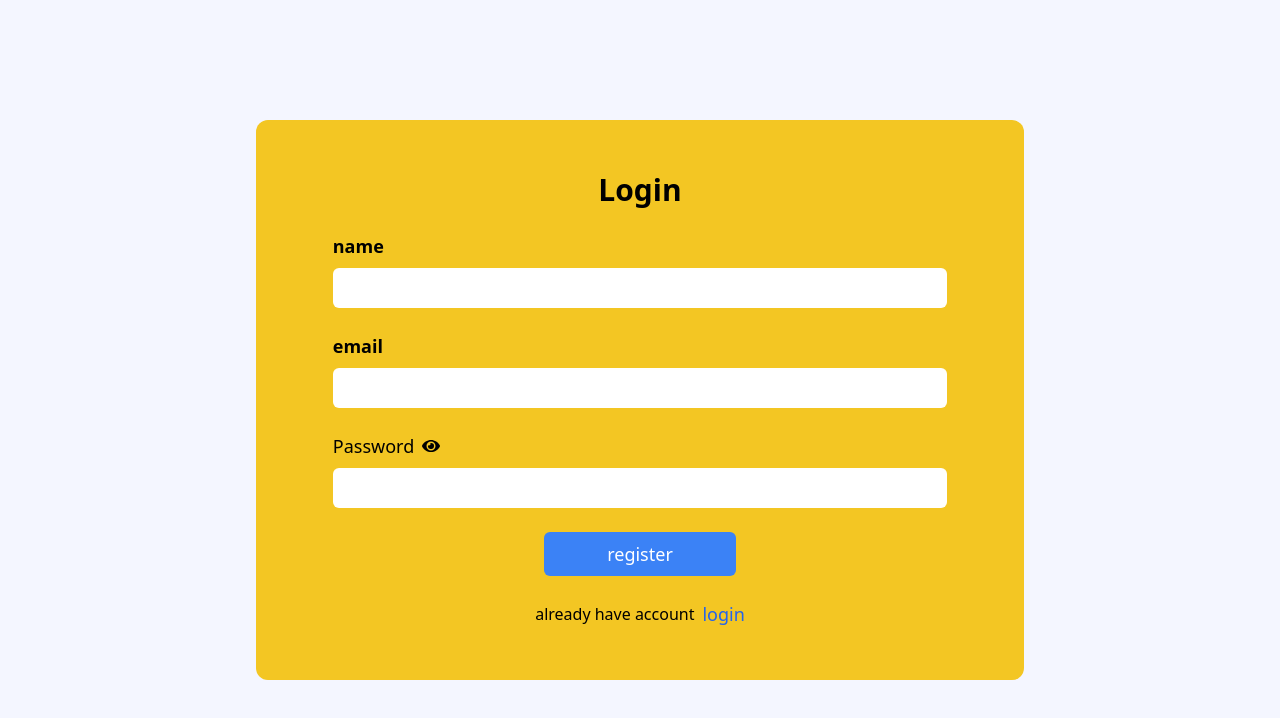
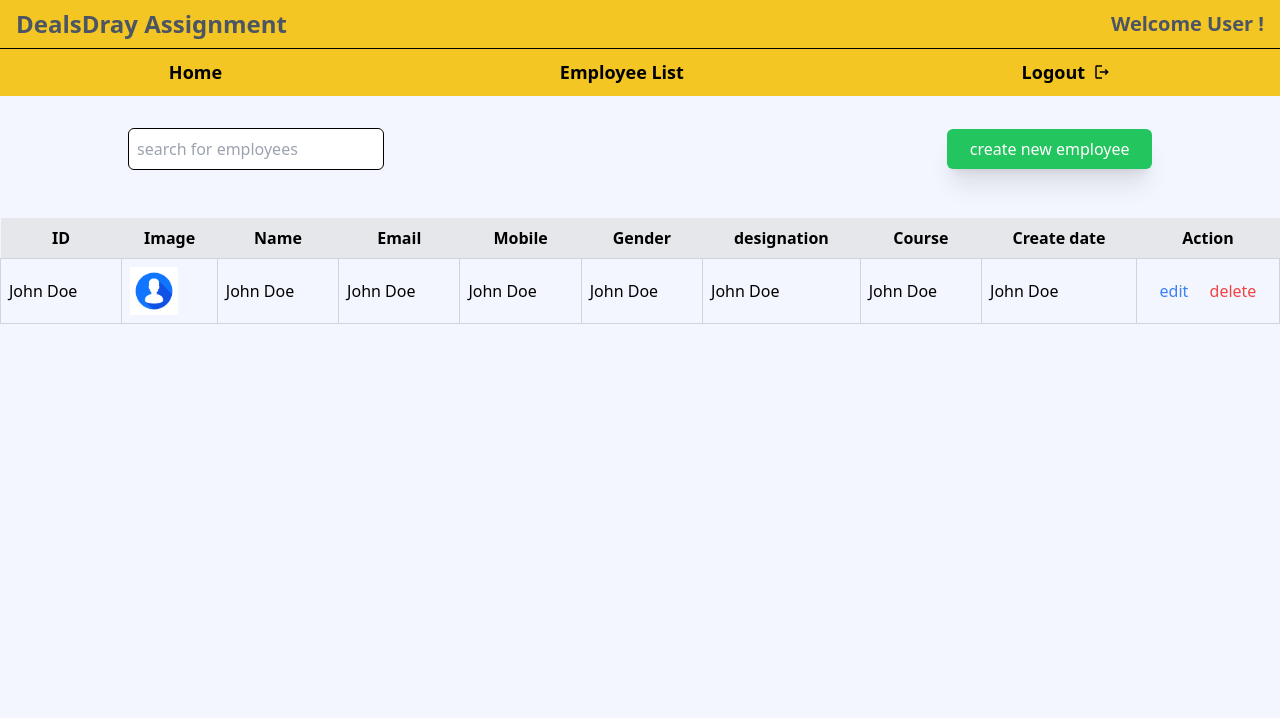
Before and after one commit to Jayanth9743/dealsdray, a React (Vite) app in the folder frontend/: page / in a window 1280 px wide. Shown: the top 718 px of the page. Built offline with nearby package versions, Linux system fonts and the light colour scheme.

Commit message:
table and create

```diff
--- a/frontend/src/App.jsx
+++ b/frontend/src/App.jsx
@@ -1,11 +1,18 @@
-import Login from "./pages/Login"
+import Navbar from "./components/Navbar"
+import EmployeeList from "./pages/EmployeeList"
+// import Login from "./pages/Login"
+
+// import CreateEmployee from "./pages/CreateEmployee"
 
 function App() {
 
 
   return (
     <>
-      <Login/>
+      {/* <Login/> */}
+      <Navbar/>
+      <EmployeeList/>
+      {/* <CreateEmployee/> */}
     </>
   )
 }
--- /dev/null
+++ b/frontend/src/components/Navbar.jsx
@@ -0,0 +1,23 @@
+import { MdOutlineLogout } from "react-icons/md";
+
+const Navbar = () => {
+  return (
+    <div className="fixed top-0 flex flex-col items-start justify-center w-full h-24 bg-primary">
+      <div className="flex items-center justify-between w-full h-[49%]">
+        <p className="ml-4 text-2xl font-bold text-gray-600">DealsDray Assignment</p>
+        <p className="mr-4 text-xl font-bold text-gray-600">Welcome User !</p>
+      </div>
+      <hr  className="w-full border-black border-solid"/>
+      <div className="flex items-center justify-around w-full text-lg font-semibold h-[49%] bg-primary">
+            <p>Home</p>
+            <p>Employee List</p>
+            <div className="flex items-center justify-center gap-2">
+                <p>Logout</p>
+                <MdOutlineLogout/>
+            </div>
+      </div>
+    </div>
+  )
+}
+
+export default Navbar
--- /dev/null
+++ b/frontend/src/pages/CreateEmployee.jsx
@@ -0,0 +1,107 @@
+
+
+const CreateEmployee = () => {
+  return (
+    <div className="flex items-center justify-center w-full mt-40 mb-4 ">
+        <form className="flex flex-col items-center justify-center w-[40%] gap-6 rounded-xl bg-secondary">
+            <div className="flex flex-col items-start justify-center w-4/5 gap-2 mt-8">
+                <p className="text-lg font-semibold ">name</p>
+                <input type="text" className="w-full p-2 rounded-md" />
+            </div>
+            <div className="flex flex-col items-start justify-center w-4/5 gap-2">
+                <p className="text-lg font-semibold ">email</p>
+                <input type="email" className="w-full p-2 rounded-md" />
+            </div>
+            <div className="flex flex-col items-start justify-center w-4/5 gap-2">
+                <p className="text-lg font-semibold ">mobile number</p>
+                <input type="text" className="w-full p-2 rounded-md" />
+            </div>
+            <div className="flex flex-col items-start justify-center w-4/5 gap-2">
+            <p className="text-lg font-semibold ">designation</p>
+          <select
+            name="designation"
+            className="w-full p-2 border border-black border-solid rounded-md">
+            <option value="" disabled>
+              Select Designation
+            </option>
+            <option value="Hr">Hr</option>
+            <option value="Manager">Manager</option>
+            <option value="Sales">Sales</option>
+          </select>
+        </div>
+            <div className="flex flex-col items-start justify-center w-4/5 gap-2">
+                <p className="text-lg font-semibold ">Gender</p>
+                <div className="flex items-center text-lg font-medium justify-around w-[60%]">
+                <label>
+                <input
+                    type="radio"
+                    name="gender"
+                    value="Male"
+
+                />
+                Male
+                </label>
+                <label>
+                <input
+                    type="radio"
+                    name="gender"
+                    value="Female"
+
+                />
+                Female
+                </label>
+                <label>
+                <input
+                    type="radio"
+                    name="gender"
+                    value="Others"
+
+                />
+                Others
+                </label>
+                </div>
+            </div>
+            <div className="flex flex-col items-start justify-center w-4/5 gap-2">
+                <p className="text-lg font-semibold ">course</p>
+                <div className="flex items-center text-lg font-medium justify-around w-[60%]">
+                <label>
+                <input
+                    type="checkbox"
+                    name="course"
+                    value="MCA"
+
+                />
+                MCA
+                </label>
+                <label>
+                <input
+                    type="checkbox"
+                    name="course"
+                    value="BCA"
+
+                />
+                BCA
+                </label>
+                <label>
+                <input
+                    type="checkbox"
+                    name="course"
+                    value="BSC"
+
+                />
+                BSC
+                </label>
+                </div>
+            </div>
+            <div className="flex flex-col items-center justify-center w-4/5 gap-2 mt-8">
+                <p className="text-lg font-semibold ">image upload</p>
+                <input type="file" className="p-2 rounded-md "
+                accept="image/png, image/jpeg"/>
+            </div>
+            <button className="w-[25%] mb-8 text-white text-lg rounded-md bg-blue-500 p-2">submit</button>
+        </form>
+    </div>
+  )
+}
+
+export default CreateEmployee
--- /dev/null
+++ b/frontend/src/pages/EmployeeList.jsx
@@ -0,0 +1,52 @@
+import profile from '../assets/profile.jpg'
+
+const EmployeeList = () => {
+  return (
+    <div className="flex flex-col items-center justify-center w-full gap-6 mt-32">
+        <div className="flex items-center justify-between w-[80%]">
+            <input type="text" className="w-[25%] border border-solid border-black p-2 rounded-md" placeholder="search for employees" />
+            <button className="w-[20%] text-white p-2 shadow-xl rounded-md bg-green-500">create new employee</button>
+        </div>
+
+        <div className="flex items-center justify-center w-full">
+        <table className="w-full mt-6">
+                <thead>
+                    <tr className="bg-gray-200">
+                        <th className="p-2">ID</th>
+                        <th className="p-2">Image</th>
+                        <th className="p-2">Name</th>
+                        <th className="p-2">Email</th>
+                        <th className="p-2">Mobile</th>
+                        <th className="p-2">Gender</th>
+                        <th className="p-2">designation</th>
+                        <th className="p-2">Course</th>
+                        <th className="p-2">Create date</th>
+                        <th className="p-2">Action</th>
+                    </tr>
+                </thead>
+                <tbody>
+                    <tr className="border-b border-gray-300 ">
+                        <td className="p-2 border border-gray-300">John Doe</td>
+                        <td className="p-2 border border-gray-300"><img src={profile} className='object-contain w-12 h-12' alt="" /></td>
+                        <td className="p-2 border border-gray-300">John Doe</td>
+                        <td className="p-2 border border-gray-300">John Doe</td>
+                        <td className="p-2 border border-gray-300">John Doe</td>
+                        <td className="p-2 border border-gray-300">John Doe</td>
+                        <td className="p-2 border border-gray-300">John Doe</td>
+                        <td className="p-2 border border-gray-300">John Doe</td>
+                        <td className="p-2 border border-gray-300">John Doe</td>
+                        <td className="p-2 border border-gray-300 ">
+                            <div className="flex items-center justify-around">
+                                <button className='ml-1 text-blue-500'>edit</button>
+                                <button className='mr-1 text-red-500'>delete</button>
+                            </div>
+                        </td>
+                    </tr>
+                </tbody>
+            </table>
+        </div>
+    </div>
+  )
+}
+
+export default EmployeeList
```
Also changed, not shown: frontend/src/assets/profile.jpg (added).
